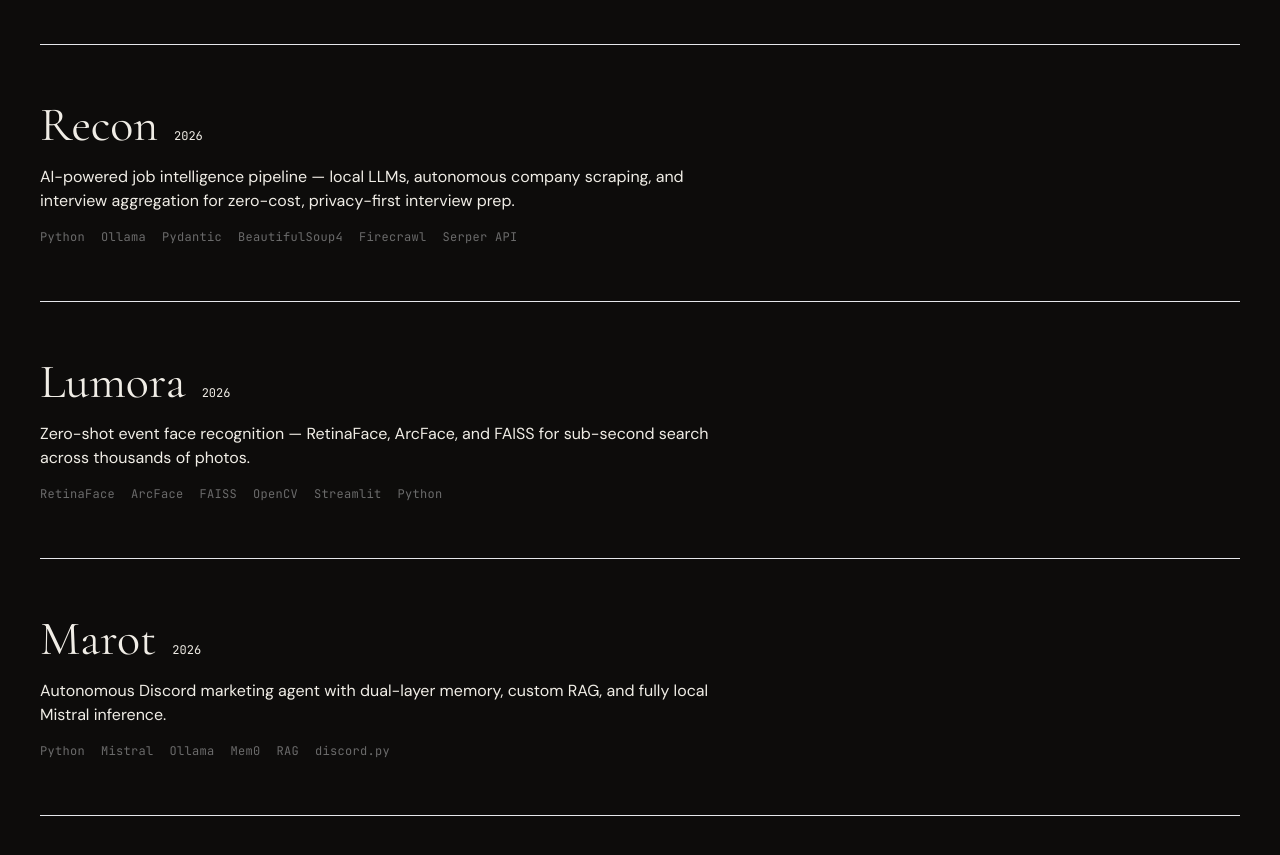
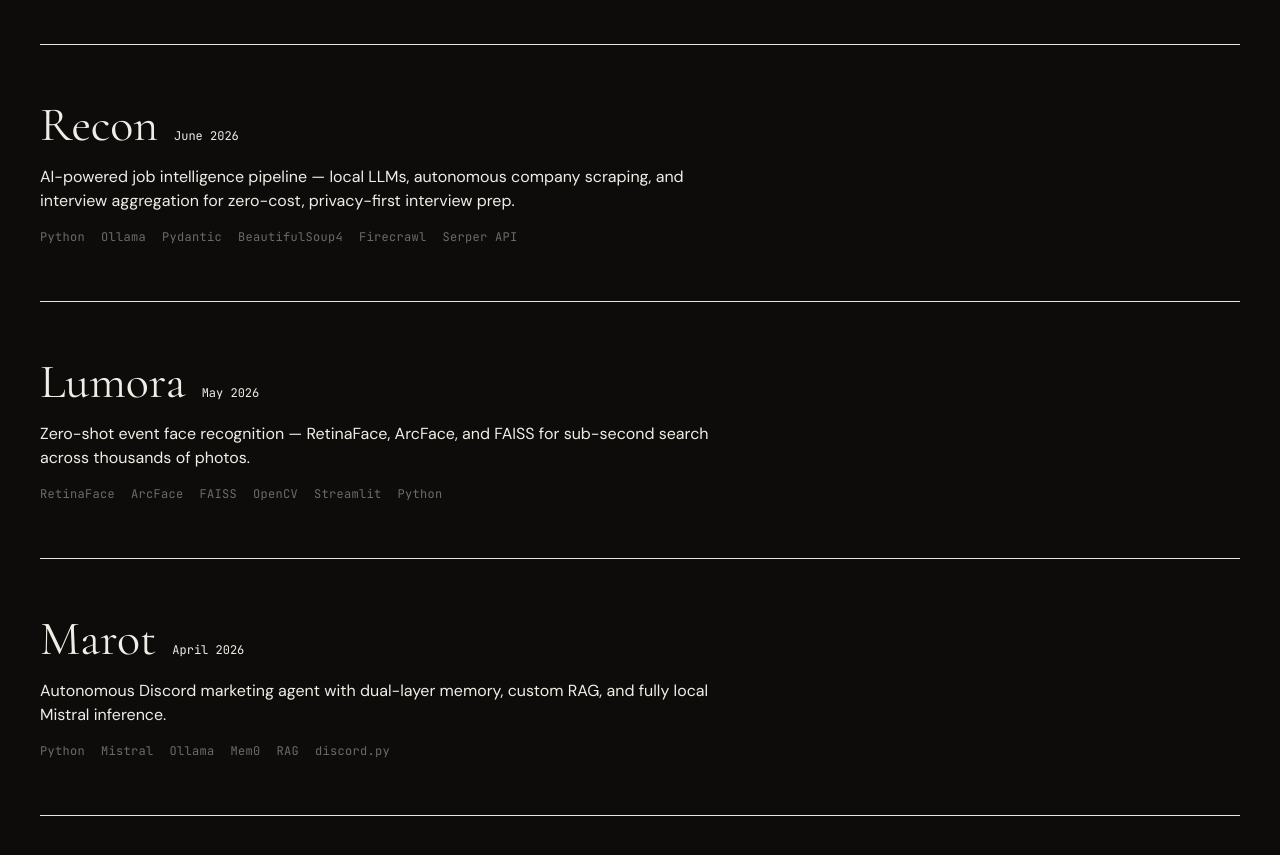
Before and after one commit to divijaiwanth/Personal-Portfolio, a React (Vite) app: page / in a window 1280 px wide. Shown: the part 2320-3175 px from the top of the page. Built offline with nearby package versions, Linux system fonts and the light colour scheme.

Commit message:
fixed dates

```diff
--- a/src/data/projects.ts
+++ b/src/data/projects.ts
@@ -19,7 +19,7 @@
   {
     slug: 'speedtube',
     title: 'SpeedTube',
-    year: '2025',
+    year: 'June 2026',
     shortDescription:
       'Advanced YouTube RAG system with hybrid search (FAISS + BM25), HyDE, cross-encoder reranking, and production guardrails (Redis, rate limiting, circuit breaker).',
     longDescription: `⚡ SpeedTube is a production-grade Retrieval-Augmented Generation system that lets users ask anything about any YouTube video using its transcript.
@@ -37,7 +37,7 @@
   {
     slug: 'recon',
     title: 'Recon',
-    year: '2026',
+    year: 'June 2026',
     shortDescription:
       'AI-powered job intelligence pipeline — local LLMs, autonomous company scraping, and interview aggregation for zero-cost, privacy-first interview prep.',
     longDescription: `Recon is an automated intelligence pipeline built for deep interview preparation and company research. No cloud AI costs or data exposure — everything runs locally via Ollama.
@@ -54,7 +54,7 @@
   {
     slug: 'lumora',
     title: 'Lumora',
-    year: '2026',
+    year: 'May 2026',
     shortDescription:
       'Zero-shot event face recognition — RetinaFace, ArcFace, and FAISS for sub-second search across thousands of photos.',
     longDescription: `Lumora is a production-grade zero-shot face recognition pipeline built for dense event photography. No per-event training data is required.
@@ -72,7 +72,7 @@
   {
     slug: 'marot',
     title: 'Marot',
-    year: '2026',
+    year: 'April 2026',
     shortDescription:
       'Autonomous Discord marketing agent with dual-layer memory, custom RAG, and fully local Mistral inference.',
     longDescription: `Marot is a dual-layer AI agent that separates persistent user memory (Mem0) from a keyword-optimized RAG knowledge base — maintaining domain accuracy and reducing hallucinations in live Discord conversations.
@@ -88,7 +88,7 @@
   {
     slug: 'ragtube',
     title: 'RAGTube',
-    year: '2026',
+    year: 'May 2026',
     shortDescription:
       'YouTube RAG system — ingest transcripts, embed with HuggingFace, query locally via Ollama and Streamlit.',
     longDescription: `RAGTube is an end-to-end retrieval-augmented generation pipeline for long-form YouTube content. Transcripts are ingested, chunked, and embedded with HuggingFace sentence-transformers, then stored in FAISS for semantic Q&A.
@@ -106,7 +106,7 @@
   {
     slug: 'ai-qr-generator',
     title: 'AI QR Generator',
-    year: '2025',
+    year: 'July 2026',
     shortDescription:
       'Production-grade AI-styled QR code generator using Stable Diffusion + ControlNet. Generates scannable branded QR codes in under 30 seconds with memory-efficient GPU inference.',
     longDescription: `A production-grade pipeline that transforms plain QR codes into stunning, brand-aligned visual assets using Stable Diffusion and ControlNet. Instead of generic black-and-white squares, clients get scannable QR codes that look like actual artwork — koi ponds, cityscapes, abstract patterns — generated in under 30 seconds via a single API call.
@@ -122,7 +122,7 @@
   {
     slug: 'sql-agent',
     title: 'SQL Agent',
-    year: '2025',
+    year: 'July 2026',
     shortDescription:
       'Local-first conversational SQL agent powered by LangChain + Ollama. Zero-shot natural language to SQL with full offline inference and schema exploration.',
     longDescription: `SQL-agent is a local-first conversational agent for SQL databases. Built with LangChain and powered by offline Ollama models, it takes natural language questions, explores the database schema on its own, constructs and validates SQL queries, and returns accurate answers — all without sending any data over the internet.
@@ -138,7 +138,7 @@
   {
     slug: 'placement-portal',
     title: 'Placement Portal',
-    year: '2025',
+    year: 'Dec 2025',
     shortDescription:
       'Full-stack campus placement management system with multi-role authentication (Admin, Company, Student) built using Flask and SQLAlchemy.',
     longDescription: `A comprehensive full-stack web application designed to streamline campus recruitment drives. The platform supports three distinct user roles — Admin, Company, and Student — with secure role-based access control.
```
